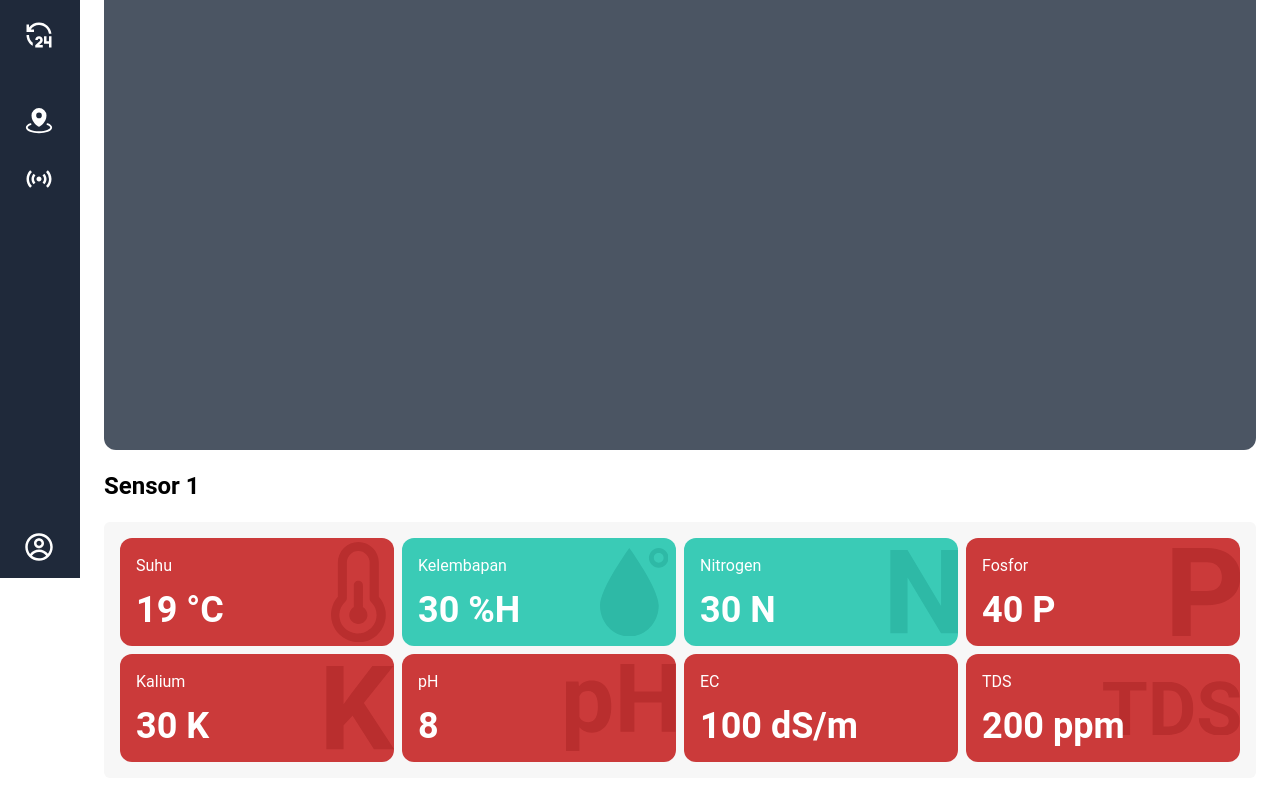
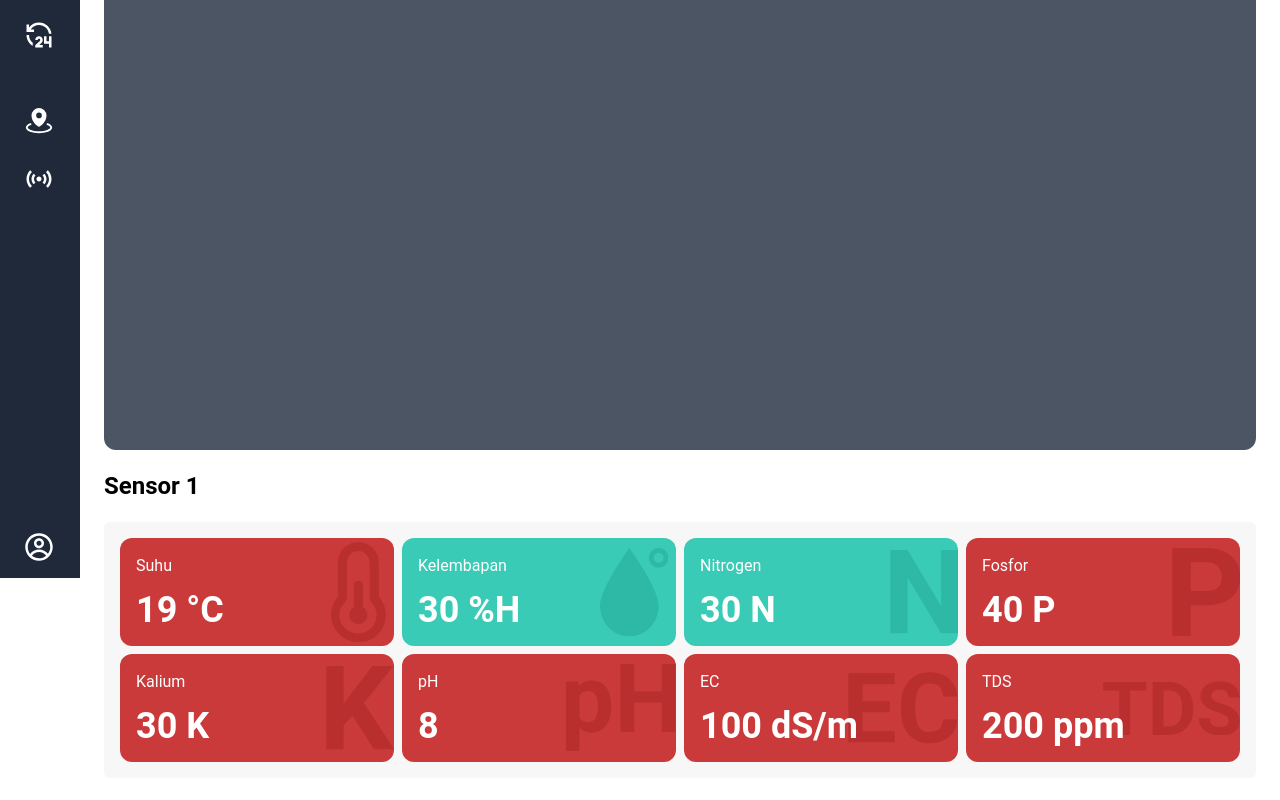
Before and after one commit to shalmanrafli30/agrosmart-system, a Next.js app: page /realtime in a window 1280 px wide. Shown: the part 222-1022 px from the top of the page. Built offline with nearby package versions, Linux system fonts and the light colour scheme.

Commit message:
add icon for EC

```diff
--- a/src/app/Components/indikator/indikatorEC.tsx
+++ b/src/app/Components/indikator/indikatorEC.tsx
@@ -1,5 +1,5 @@
 import React from 'react'
-// import Kalium from '../../assets/K.svg';
+import EC from '../../assets/EC.svg';
 
 interface indikatorEcProps {
     ec: number;
@@ -19,9 +19,9 @@ const indikatorEc: React.FC<indikatorEcProps> = ({ec, batasAtas, batasBawah}) =>
 
     return (
         <div className={`${bgColor} w-full h-auto p-4 text-white rounded-xl relative overflow-hidden`}>
-            {/* <div className="absolute inset-0 flex items-center justify-end z-0">
-                <Kalium className={`${bgIcon} w-1/4`} />
-            </div> */}
+            <div className="absolute inset-0 flex items-center justify-end z-0">
+                <EC className={`${bgIcon} w-2/5`} />
+            </div>
             <div className='relative z-10'>
                 <h5 className="mb-3">EC</h5>
                 <span className="font-bold text-4xl">{ec} dS/m</span>
```
